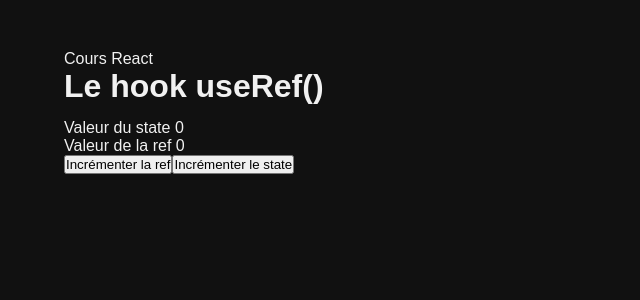
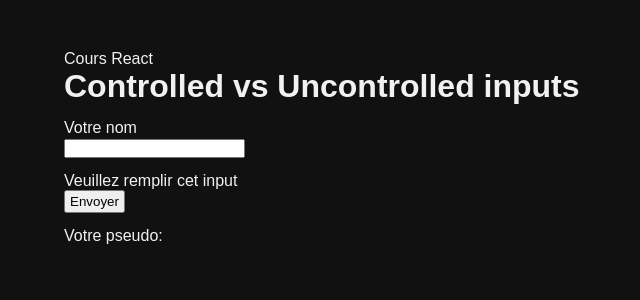
Before and after one commit to Reisorel/React_path, a React (Vite) app in the folder 3.Les-bases-de-React/: page / in a window 1280 px wide. Shown: the top 300 px of the page, without its empty margins (176-816 px from the left). Built offline with nearby package versions, Linux system fonts and the light colour scheme.

Commit message:
controlled/uncontrolled inputs

```diff
--- a/3.Les-bases-de-React/src/App.jsx
+++ b/3.Les-bases-de-React/src/App.jsx
@@ -1,4 +1,4 @@
-import Container from "./lessons/13.useRef/Container"
+import Container from "./lessons/14.Controlled-uncontrolled-inputs/Container"
 
 function App() {
   return (
--- a/3.Les-bases-de-React/src/lessons/13.useRef/Container.jsx
+++ b/3.Les-bases-de-React/src/lessons/13.useRef/Container.jsx
@@ -4,13 +4,13 @@ export default function Container() {
 
   const [state, setState] = useState(0)
   const countRef = useRef(0)
-  console.log(countRef);
 
   function handleCountRef(){
     countRef.current++
-    console.log(countRef.current);
+    console.log(txtRef.current);
   }
-  console.log("Mise à jour");
+  const txtRef = useRef()
+  console.log(txtRef);
   return (
     <div>
       <h1>Le hook useRef()</h1>
@@ -18,6 +18,8 @@ export default function Container() {
       <p>Valeur de la ref {countRef.current}</p>
     <button onClick={handleCountRef}>Incrémenter la ref</button>
     <button onClick={() => setState(state+1)}>Incrémenter le state</button>
+
+    <p ref={txtRef}>blablabla</p>
     </div>
   )
 }
--- a/3.Les-bases-de-React/src/lessons/14.Controlled-uncontrolled-inputs/Container.jsx
+++ b/3.Les-bases-de-React/src/lessons/14.Controlled-uncontrolled-inputs/Container.jsx
@@ -1,10 +1,29 @@
+import {useState, useRef} from "react"
 import "./Container.css"
 
+
 export default function Container() {
+ const [state, setState] = useState("")
+
+ function handleInput(e) {
+  setState(e.target.value)
+ }
 
   return (
     <div>
-      <h1>Composants "controlled" et "uncontrolled"</h1>
+      <h1>Controlled vs Uncontrolled inputs </h1>
+        <form>
+          <label htmlFor="pseudo">Votre nom</label>
+          <input
+            onChange={handleInput}
+            value={state}
+            type="text"
+            id="pseudo" />
+            {!state && <p>Veuillez remplir cet input</p>}
+          <button>Envoyer</button>
+        </form>
+
+      <p>Votre pseudo: {state}</p>
     </div>
   )
 }
```
